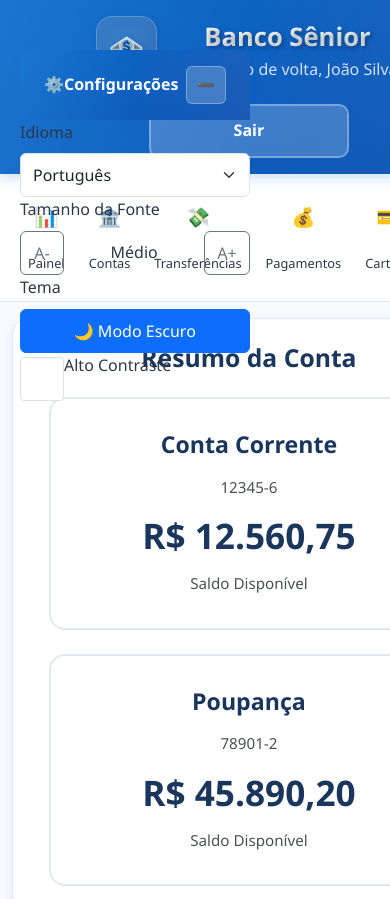
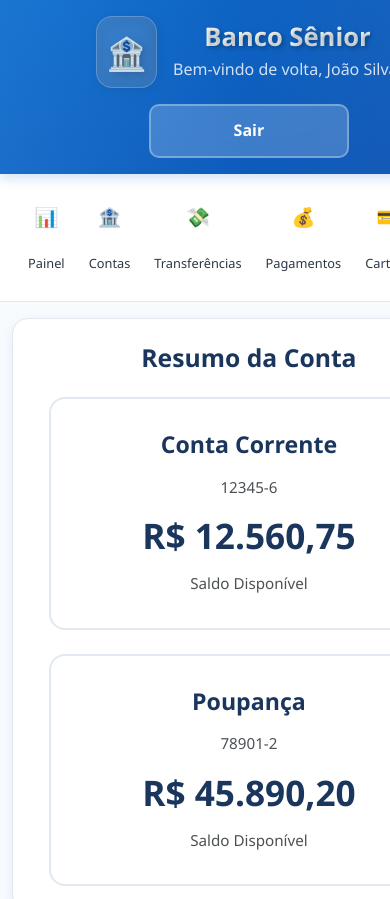
Before and after one commit to BssEric/Banco-S-nior---Facilitador-de-Transa-es, a React (Vite) app: page / in a window 390 px wide. Shown: the top 899 px of the page. Built offline with nearby package versions, Linux system fonts and the light colour scheme.

Commit message:
Atualizar o AccessibilityControls.jsx

```diff
--- a/src/components/AccessibilityControls/AccessibilityControls.jsx
+++ b/src/components/AccessibilityControls/AccessibilityControls.jsx
@@ -1,4 +1,4 @@
-import React, { useState, useRef } from 'react';
+import React from 'react';
 import { useAccessibility } from '../../contexts/AccessibilityContext';
 import { useTheme } from '../../contexts/ThemeContext';
 import translations from '../../locales';
@@ -19,168 +19,52 @@ const AccessibilityControls = () => {
 
   const t = translations[language];
 
-  // Estado para posição arrastável
-  const [position, setPosition] = useState({ x: 20, y: 50 });
-  const [isDragging, setIsDragging] = useState(false);
-  const [isMinimized, setIsMinimized] = useState(false);
-  const dragRef = useRef(null);
-
-  // Função para iniciar arrasto (mouse e touch)
-  const handleDragStart = (clientX, clientY) => {
-    setIsDragging(true);
-    dragRef.current = {
-      offsetX: clientX - position.x,
-      offsetY: clientY - position.y
-    };
-  };
-
-  // Função para mover (mouse e touch)
-  const handleDragMove = (clientX, clientY) => {
-    if (!isDragging || !dragRef.current) return;
-
-    const newX = clientX - dragRef.current.offsetX;
-    const newY = clientY - dragRef.current.offsetY;
-
-    // Limitar dentro da tela
-    const maxX = window.innerWidth - 300;
-    const maxY = window.innerHeight - 400;
-
-    setPosition({
-      x: Math.max(0, Math.min(newX, maxX)),
-      y: Math.max(0, Math.min(newY, maxY))
-    });
-  };
-
-  // Função para parar arrasto
-  const handleDragEnd = () => {
-    setIsDragging(false);
-    dragRef.current = null;
-  };
-
-  // Eventos de Mouse
-  const handleMouseDown = (e) => {
-    e.preventDefault();
-    handleDragStart(e.clientX, e.clientY);
-  };
-
-  const handleMouseMove = (e) => {
-    handleDragMove(e.clientX, e.clientY);
-  };
-
-  // Eventos de Touch
-  const handleTouchStart = (e) => {
-    e.preventDefault();
-    const touch = e.touches[0];
-    handleDragStart(touch.clientX, touch.clientY);
-  };
-
-  const handleTouchMove = (e) => {
-    const touch = e.touches[0];
-    handleDragMove(touch.clientX, touch.clientY);
-  };
-
-  const handleTouchEnd = () => {
-    handleDragEnd();
-  };
-
-  const toggleMinimize = () => {
-    setIsMinimized(!isMinimized);
-  };
-
-  // Adicionar event listeners para dragging
-  React.useEffect(() => {
-    if (isDragging) {
-      // Mouse events
-      document.addEventListener('mousemove', handleMouseMove);
-      document.addEventListener('mouseup', handleDragEnd);
-
-      // Touch events
-      document.addEventListener('touchmove', handleTouchMove, { passive: false });
-      document.addEventListener('touchend', handleTouchEnd);
-
-      return () => {
-        document.removeEventListener('mousemove', handleMouseMove);
-        document.removeEventListener('mouseup', handleDragEnd);
-        document.removeEventListener('touchmove', handleTouchMove);
-        document.removeEventListener('touchend', handleTouchEnd);
-      };
-    }
-  }, [isDragging]);
-
   return (
-    <div
-      className={`accessibility-controls ${theme} ${isDragging ? 'dragging' : ''} ${isMinimized ? 'minimized' : ''}`}
-      style={{
-        position: 'fixed',
-        left: `${position.x}px`,
-        top: `${position.y}px`,
-        zIndex: 1000,
-        touchAction: 'none' // Importante para touch
-      }}
-    >
-      {/* Handle para arrastar e minimizar */}
-      <div
-        className="drag-handle"
-        onMouseDown={handleMouseDown}
-        onTouchStart={handleTouchStart}
-        title="Arraste para mover | Clique para minimizar/expandir"
-      >
-        <div className="handle-content">
-          <span className="handle-icon">⚙️</span>
-          <span className="handle-title">
-            {t.accessibility?.title || 'Configurações'}
+    <header className={`accessibility-header ${theme}`}>
+      <div className="header-container">
+        {/* Logo ou título do site */}
+        <div className="header-brand">
+          <span className="brand-icon">🏦</span>
+          <span className="brand-title">
+            {t.accessibility?.title || 'Configurações de Acessibilidade'}
           </span>
         </div>
-        <div className="handle-actions">
-          <button
-            className="minimize-btn"
-            onClick={toggleMinimize}
-            onTouchEnd={(e) => {
-              e.preventDefault();
-              e.stopPropagation();
-              toggleMinimize();
-            }}
-            aria-label={isMinimized ? 'Expandir configurações' : 'Minimizar configurações'}
-            title={isMinimized ? 'Expandir' : 'Minimizar'}
-          >
-            {isMinimized ? '➕' : '➖'}
-          </button>
-        </div>
-      </div>
 
-      {/* Conteúdo - só mostra quando não estiver minimizado */}
-      {!isMinimized && (
-        <div className="controls-container">
-          <div className="control-group">
-            <label className="form-label">{t.accessibility.language}</label>
+        {/* Controles de acessibilidade */}
+        <div className="header-controls">
+          {/* Seletor de Idioma */}
+          <div className="control-item">
+            <label className="control-label" htmlFor="language-select">
+              {t.accessibility.language}
+            </label>
             <select
+              id="language-select"
               value={language}
               onChange={(e) => setLanguage(e.target.value)}
               aria-label={t.accessibility.language}
-              className="form-select large-target"
+              className="form-select header-select"
             >
-              <option value="pt">Português</option>
-              <option value="en">English</option>
-              <option value="es">Español</option>
+              <option value="pt">🇧🇷 PT</option>
+              <option value="en">🇺🇸 EN</option>
+              <option value="es">🇪🇸 ES</option>
             </select>
           </div>
 
-          <div className="control-group">
-            <label className="form-label">{t.accessibility.fontSize}</label>
-            <div className="font-controls d-flex align-items-center gap-2">
+          {/* Controle de Tamanho de Fonte */}
+          <div className="control-item">
+            <label className="control-label">
+              {t.accessibility.fontSize}
+            </label>
+            <div className="font-controls">
               <button
                 onClick={decreaseFontSize}
-                onTouchEnd={(e) => {
-                  e.preventDefault();
-                  decreaseFontSize();
-                }}
                 aria-label={t.accessibility.decreaseFont}
-                className="btn btn-outline-secondary control-button large-target"
+                className="btn btn-outline-light control-button"
                 disabled={fontSize === 'small'}
               >
                 A-
               </button>
-              <span className="font-size-indicator flex-grow-1 text-center">
+              <span className="font-size-indicator">
                 {fontSize === 'small' && 'Pequeno'}
                 {fontSize === 'medium' && 'Médio'}
                 {fontSize === 'large' && 'Grande'}
@@ -188,12 +72,8 @@ const AccessibilityControls = () => {
               </span>
               <button
                 onClick={increaseFontSize}
-                onTouchEnd={(e) => {
-                  e.preventDefault();
-                  increaseFontSize();
-                }}
                 aria-label={t.accessibility.increaseFont}
-                className="btn btn-outline-secondary control-button large-target"
+                className="btn btn-outline-light control-button"
                 disabled={fontSize === 'x-large'}
               >
                 A+
@@ -201,32 +81,25 @@ const AccessibilityControls = () => {
             </div>
           </div>
 
-          <div className="control-group">
-            <label className="form-label">{t.accessibility.theme}</label>
+          {/* Toggle de Tema */}
+          <div className="control-item">
             <button
               onClick={toggleTheme}
-              onTouchEnd={(e) => {
-                e.preventDefault();
-                toggleTheme();
-              }}
-              className="btn btn-primary theme-toggle large-target w-100"
+              className="btn btn-light theme-toggle"
               aria-label={`Mudar para tema ${theme === 'light' ? 'escuro' : 'claro'}`}
             >
-              {theme === 'light' ? '🌙 Modo Escuro' : '☀️ Modo Claro'}
+              {theme === 'light' ? '🌙 Escuro' : '☀️ Claro'}
             </button>
           </div>
 
-          <div className="control-group">
+          {/* Checkbox Alto Contraste */}
+          <div className="control-item">
             <div className="form-check">
               <input
                 type="checkbox"
-                className="form-check-input large-target"
+                className="form-check-input"
                 checked={highContrast}
                 onChange={(e) => setHighContrast(e.target.checked)}
-                onTouchEnd={(e) => {
-                  e.preventDefault();
-                  setHighContrast(!highContrast);
-                }}
                 id="highContrast"
               />
               <label className="form-check-label" htmlFor="highContrast">
@@ -235,8 +108,8 @@ const AccessibilityControls = () => {
             </div>
           </div>
         </div>
-      )}
-    </div>
+      </div>
+    </header>
   );
 };
 
```
